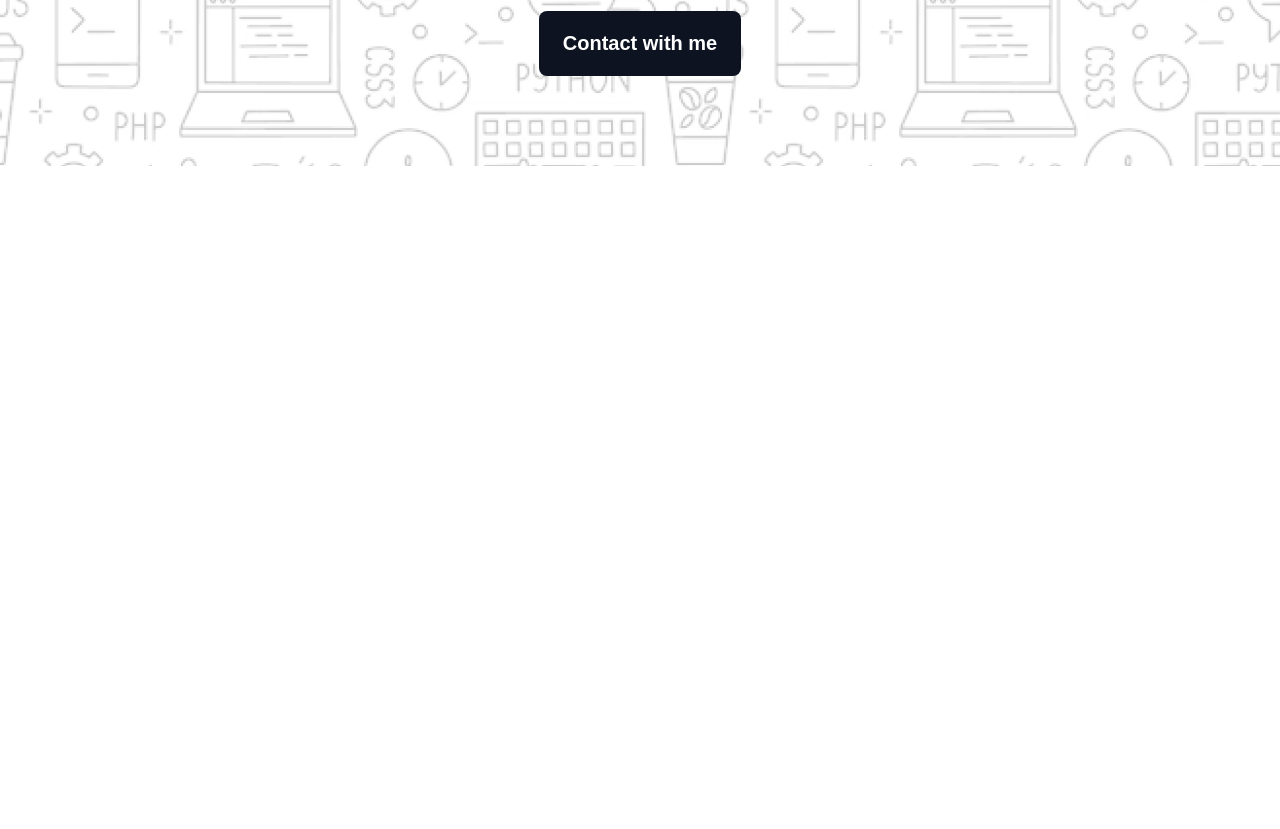
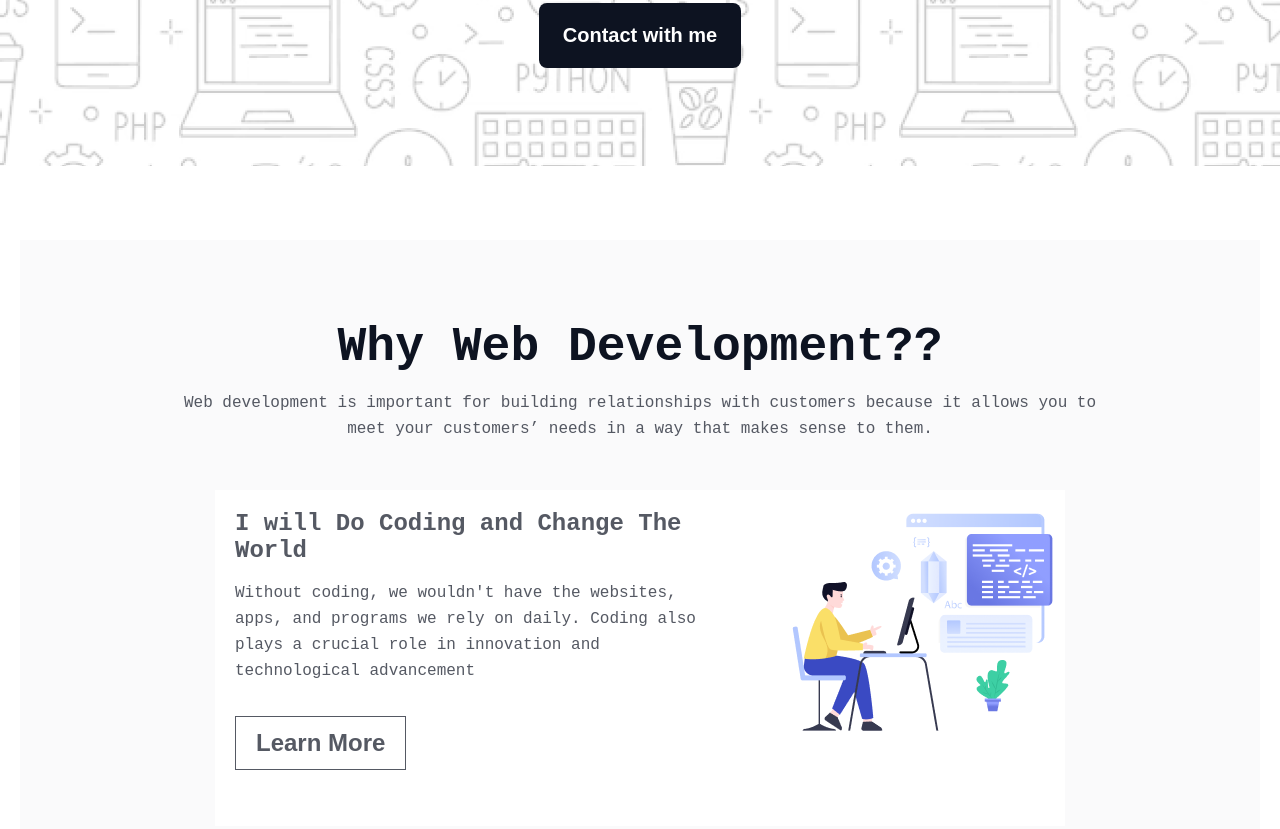
Before and after one commit to shaimazerin46/assignment-one, a plain HTML site: page index.html in a window 1280 px wide. Shown: the part 486-1315 px from the top of the page. Before the commit the page ends 800 px from the top, so only its background shows below. Drawn offline with Linux system fonts and the light colour scheme; a web font is replaced by a local one.

Commit message:
added web development section

```diff
--- a/index.html
+++ b/index.html
@@ -17,7 +17,36 @@
             <button class="btn">Contact with me</button>
         </div>
     </header>
-    <main></main>
+    <main>
+        <!-- /* web development starts */ -->
+        <section class="web_development">
+            <div class="web_development_content">
+                <div class="web_dev_heading">
+                    <p class="common_heading color1">Why Web Development??</p>
+                <p class="common_para color2 common_line_height">Web development is important for building relationships with customers because it allows you to meet your customers’ needs in a way that makes sense to them.</p>
+                </div>
+
+                <div class="web_development_boxes">
+                    <div class="web_dev_box_content">
+                        <p class="color2" style="font-size: 24px; font-weight: bold;" >I will Do Coding and Change The World</p>
+                        <p class="common_para color2 common_line_height">Without coding, we wouldn't have the websites, apps, and programs we rely on daily. Coding also plays a crucial role in innovation and technological advancement</p>
+                        <button class="common_button">Learn More</button>
+                    </div>
+                    <div class="web_dev_box_img">
+                        <img src="assets/Layer_1.png" alt="">
+                    </div>
+                </div>
+                <div class="web_development_boxes">
+                    <div></div>
+                    <div></div>
+                </div>
+                <div class="web_development_boxes">
+                    <div></div>
+                    <div></div>
+                </div>
+            </div>
+        </section>
+    </main>
     <footer></footer>
 </body>
 </html>
--- a/styles/style.css
+++ b/styles/style.css
@@ -23,10 +23,21 @@ body{
 }
 .common_line_height{
     line-height: 26px;
-   margin-top: 24px;
+   margin-top: 16px;
 
 }
-
+.common_button{
+    padding: 12px 20px;
+    background-color: white;
+    border: 1px solid rgba(13, 19, 33, 0.7);
+    font-size: 24px;
+    font-weight: bold;
+    color: rgba(13, 19, 33, 0.7);
+    margin-top: 32px;
+}
+/* .common_margin_bottom{
+    margin-bottom: 32px;
+} */
 /* header section starts */
 .header{
     max-width: 1440px;
@@ -55,3 +66,40 @@ body{
 }
 
 /* header section end */
+
+/* web development starts */
+.web_development{
+    max-width: 1240px;
+    height: 1393px;
+    background-color: #fafafb;
+    margin: 0 auto;
+    margin-top: 74px;
+    display: flex;
+    justify-content: center;
+    align-items: center;
+}
+.web_development_content{
+    max-width: 946px;
+    height: 1233px;
+}
+.web_dev_heading{
+   text-align: center;
+}
+.web_development_boxes{
+    /* width: 100%; */
+    height: 336px;
+    margin: 0 auto;
+    display: flex;
+    gap: 50px;
+    background-color: white;
+    margin: 48px;
+}
+.web_dev_box_content{
+    max-height: 477px;
+    padding: 20px 0px 20px 20px;
+}
+.web_dev_box_img{
+    max-width: 274.17px;
+    height: 240px;
+    padding: 20px 0px 20px 20px;
+}
```
